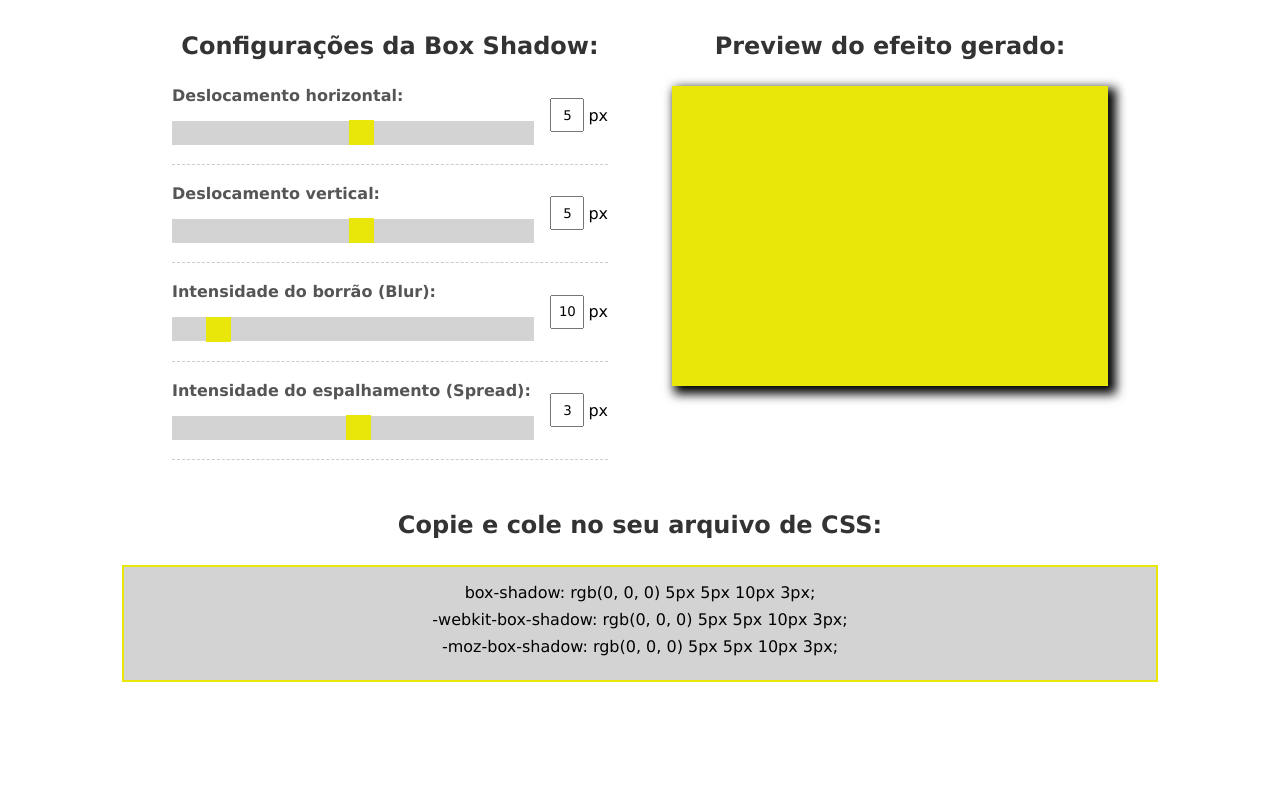
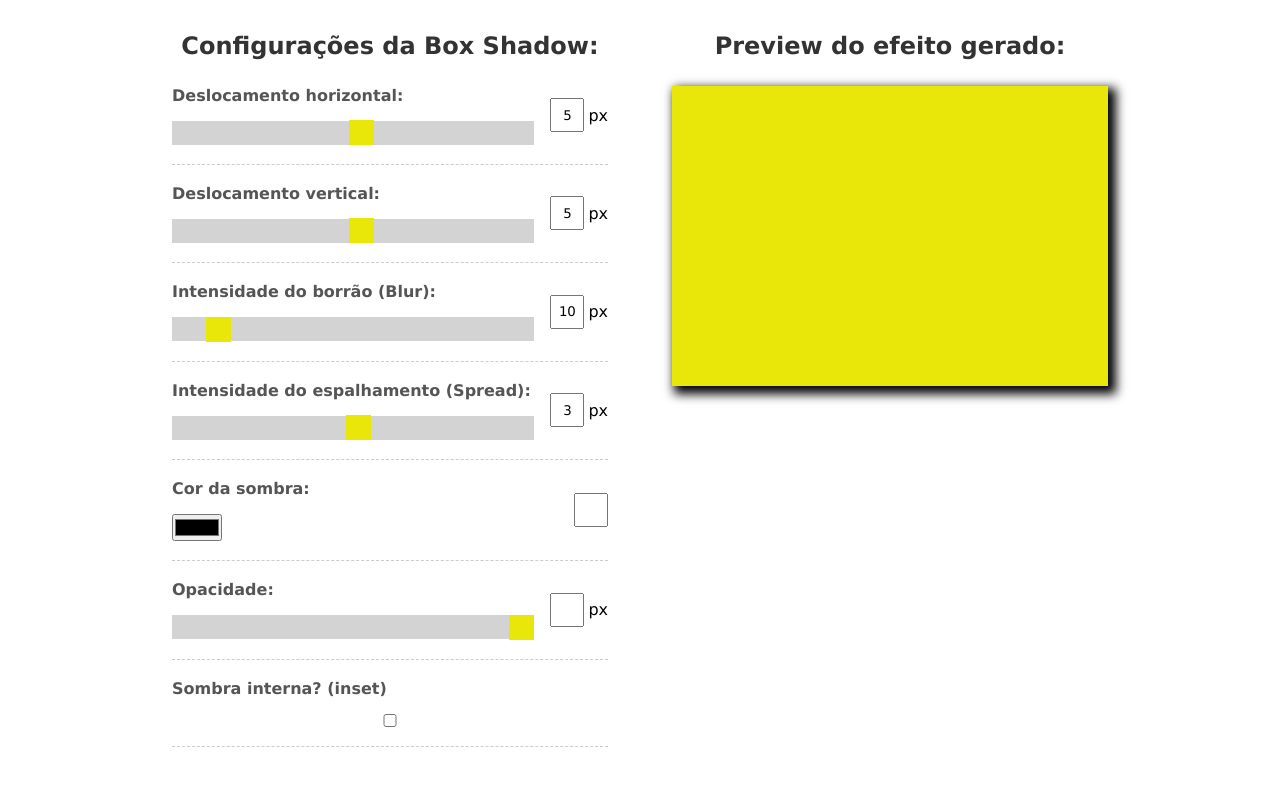
Before and after one commit to JohnSilva98/Projetos_Javascript, a plain HTML site: page Gerador box-shadow/index.html in a window 1280 px wide. Shown: the top 795 px of the page. Drawn offline with Linux system fonts and the light colour scheme.

Commit message:
add novas func

```diff
--- a/Gerador box-shadow/index.html
+++ b/Gerador box-shadow/index.html
@@ -26,7 +26,7 @@
             />
           </div>
           <div class="reference-input">
-            <input type="text" name="horizontal-value" id="horizontal-value">
+            <input type="text" name="horizontal-value" id="horizontal-value" />
             <p>px</p>
           </div>
         </div>
@@ -43,7 +43,7 @@
             />
           </div>
           <div class="reference-input">
-            <input type="text" name="vertical-value" id="vertical-value">
+            <input type="text" name="vertical-value" id="vertical-value" />
             <p>px</p>
           </div>
         </div>
@@ -60,7 +60,7 @@
             />
           </div>
           <div class="reference-input">
-            <input type="text" name="blur-value" id="blur-value">
+            <input type="text" name="blur-value" id="blur-value" />
             <p>px</p>
           </div>
         </div>
@@ -77,8 +77,41 @@
             />
           </div>
           <div class="reference-input">
-            <input type="text" name="spread-value" id="spread-value">
+            <input type="text" name="spread-value" id="spread-value" />
             <p>px</p>
+          </div>
+        </div>
+        <div class="form-control">
+          <div class="range-input">
+            <label for="color">Cor da sombra:</label>
+            <input type="color" id="color" name="color" value="#000000" />
+          </div>
+          <div class="reference-input">
+            <input type="text" name="color-value" id="color-value" />
+          </div>
+        </div>
+        <div class="form-control">
+          <div class="range-input">
+            <label for="opacity">Opacidade:</label>
+            <input
+              type="range"
+              id="opacity"
+              name="opacity"
+              min="0"
+              max="1"
+              value="1"
+              step="0.01"
+            />
+          </div>
+          <div class="reference-input">
+            <input type="text" name="opacity-value" id="opacity-value" />
+            <p>px</p>
+          </div>
+        </div>
+          <div class="form-control">
+          <div class="range-input">
+         <label for="opacity">Sombra interna? (inset)</label>
+         <input type="checkbox" id="inset" name="inset">
           </div>
         </div>
       </div>
```
